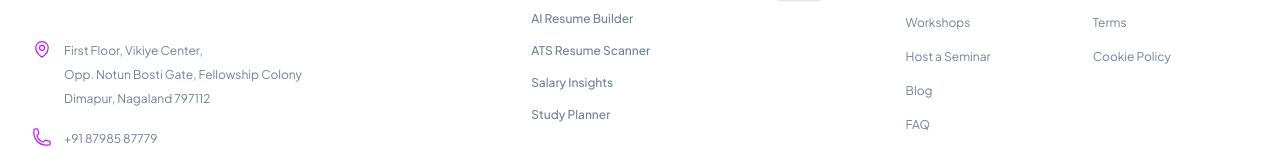
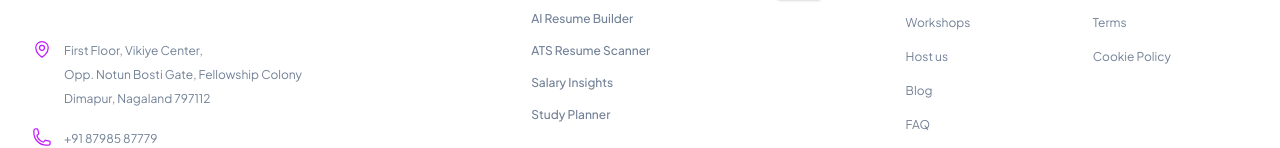
Before and after one commit to vishalbardewa/instudia-web-v2, a Next.js app: page /tools/flashcards in a window 1280 px wide. Shown: the part 1887-2035 px from the top of the page. Built offline with nearby package versions, Linux system fonts and the light colour scheme.

Commit message:
feat: added footer link

```diff
--- a/app/components/organisms/Footer.tsx
+++ b/app/components/organisms/Footer.tsx
@@ -1,5 +1,6 @@
 import React from "react";
 import Image from "next/image";
+import Link from "next/link";
 
 const navigation = {
   tools: [
@@ -15,7 +16,7 @@ const navigation = {
   company: [
     { name: "About", href: "/about" },
     { name: "Workshops", href: "/workshops" },
-    { name: "Host a Seminar", href: "/host-a-seminar" },
+    { name: "Host us", href: "/host-a-seminar" },
     { name: "Blog", href: "/blog" },
     { name: "FAQ", href: "/faq" },
   ],
@@ -174,14 +175,12 @@ export default function Footer() {
               <ul role="list" className="mt-6 space-y-2">
                 {navigation.company.map((item) => (
                   <li key={item.name}>
-                    <a
-                      target="_blank"
-                      rel="noopener noreferrer"
+                    <Link
                       href={item.href}
-                      className="text-xs leading-6 text-gray-600 hover:text-gray-900"
+                      className="text-xs leading-6 text-gray-600 hover:text-gray-900 transition-colors"
                     >
                       {item.name}
-                    </a>
+                    </Link>
                   </li>
                 ))}
               </ul>
@@ -193,14 +192,12 @@ export default function Footer() {
               <ul role="list" className="mt-6 space-y-2">
                 {navigation.legal.map((item) => (
                   <li key={item.name}>
-                    <a
-                      target="_blank"
-                      rel="noopener noreferrer"
+                    <Link
                       href={item.href}
-                      className="text-xs leading-6 text-gray-600 hover:text-gray-900"
+                      className="text-xs leading-6 text-gray-600 hover:text-gray-900 transition-colors"
                     >
                       {item.name}
-                    </a>
+                    </Link>
                   </li>
                 ))}
               </ul>
```
